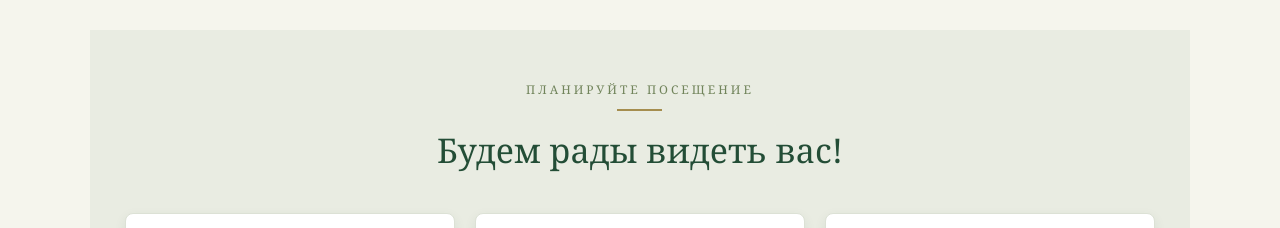
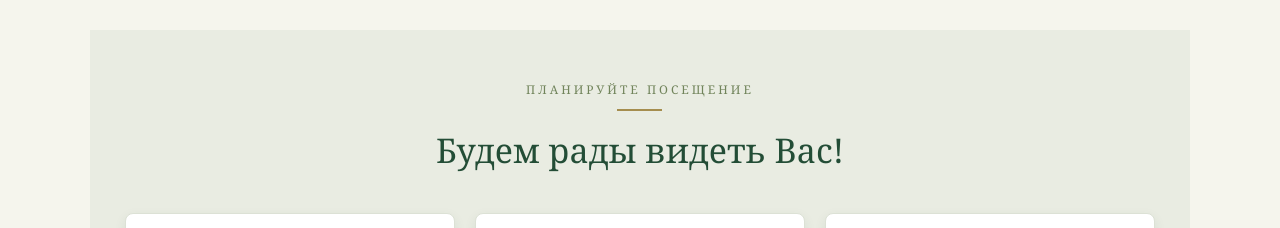
Before and after one commit to niki-al-niko/niki-al-niko.github.io, a plain HTML site: page index.html in a window 1280 px wide. Shown: the part 1980-2208 px from the top of the page. Drawn offline with Linux system fonts and the light colour scheme.

Commit message:
Update index.html

```diff
--- a/index.html
+++ b/index.html
@@ -315,7 +315,7 @@
                 ПЛАНИРУЙТЕ ПОСЕЩЕНИЕ
             </div>
 
-            <h2>Будем рады видеть вас!</h2>
+            <h2>Будем рады видеть Вас!</h2>
 
             <div class="visitor-layout">
 
```
